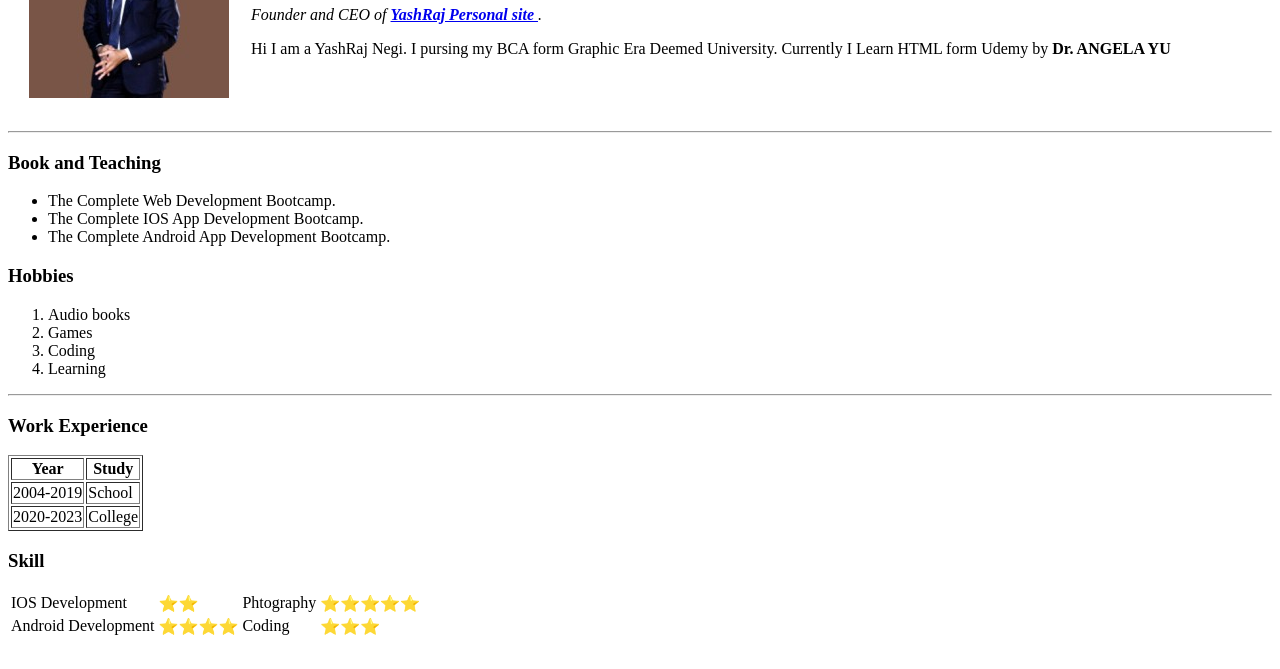
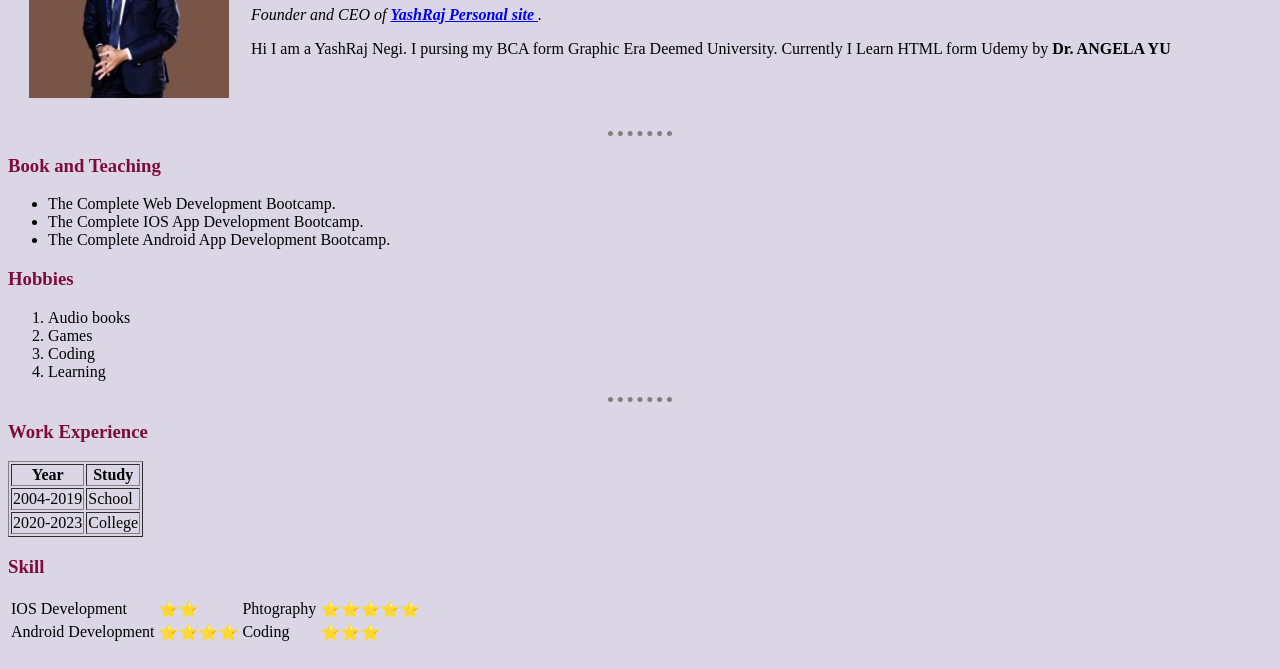
Before and after one commit to YashRajNegi/personal, a plain HTML site: page index.html in a window 1280 px wide. Shown: the part 131-800 px from the top of the page. Drawn offline with Linux system fonts and the light colour scheme; the site is published under a folder, as on GitHub Pages, so addresses that start at the root find nothing.

Commit message:
Update index.html

```diff
--- a/index.html
+++ b/index.html
@@ -7,8 +7,8 @@
     <meta name="viewport" content="width=device-width, initial-scale=1.0">
     <title>YashRaj Personal site</title>
 
-    <link rel="stylesheet" href="/styles.css">
-    <link rel="icon" href="/favicon.ico">
+    <link rel="stylesheet" href="styles.css">
+    <link rel="icon" href="favicon.ico">
 </head>
 
 <body>
```
